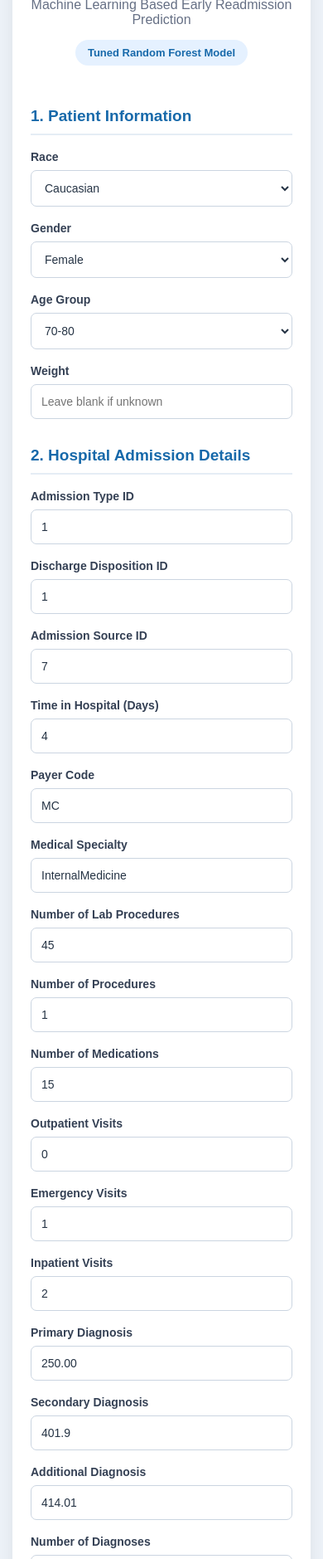
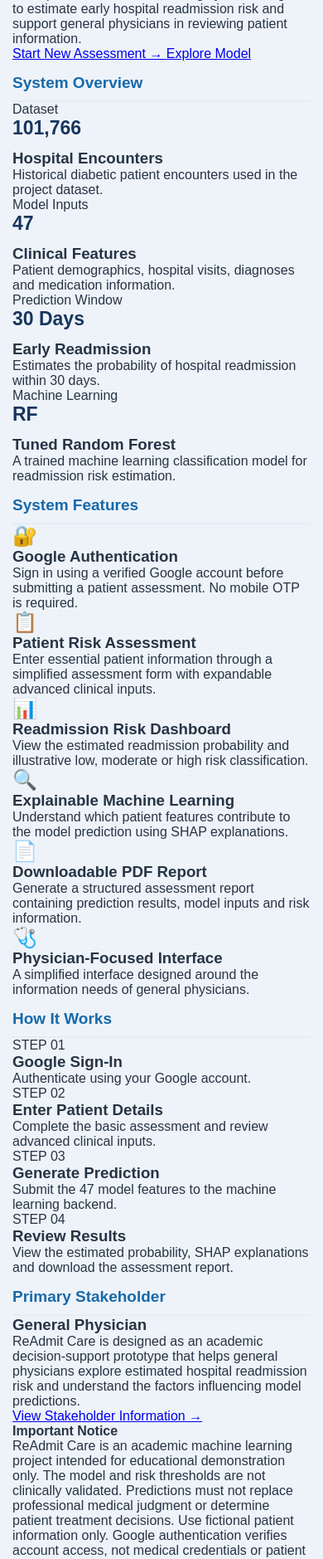
Before and after one commit to anirudhsphs-collab/hospital-readmission-prediction, a plain HTML site: page frontend/index.html in a window 390 px wide. Shown: the part 121-2000 px from the top of the page at 83% size. Drawn offline with Linux system fonts and the light colour scheme.

Commit message:
Update index.html

```diff
--- a/frontend/index.html
+++ b/frontend/index.html
@@ -1,322 +1,452 @@
 
 <!DOCTYPE html>
 <html lang="en">
+
 <head>
+
     <meta charset="UTF-8">
-    <meta name="viewport" content="width=device-width, initial-scale=1.0">
-    <title>Hospital Readmission Prediction</title>
+
+    <meta name="viewport"
+          content="width=device-width, initial-scale=1.0">
+
+    <title>ReAdmit Care | Dashboard</title>
+
     <link rel="stylesheet" href="style.css">
+
 </head>
+
 <body>
 
-    <div class="container">
+<div id="sidebar"></div>
 
-        <header>
-            <h1>Hospital Readmission Prediction</h1>
-            <p>Machine Learning Based Early Readmission Prediction</p>
-            <span class="model-tag">Tuned Random Forest Model</span>
-        </header>
+<main class="main-content">
 
-        <form id="predictionForm">
+    <!-- TOP BAR -->
 
-            <h2 class="section-title">1. Patient Information</h2>
+    <div class="topbar">
 
-            <div class="form-group">
-                <label for="race">Race</label>
-                <select id="race">
-                    <option value="Caucasian">Caucasian</option>
-                    <option value="AfricanAmerican">African American</option>
-                    <option value="Other">Other</option>
-                    <option value="Asian">Asian</option>
-                    <option value="Hispanic">Hispanic</option>
-                </select>
-            </div>
+        <span>Overview Dashboard</span>
 
-            <div class="form-group">
-                <label for="gender">Gender</label>
-                <select id="gender">
-                    <option value="Female">Female</option>
-                    <option value="Male">Male</option>
-                </select>
-            </div>
-
-            <div class="form-group">
-                <label for="age">Age Group</label>
-                <select id="age">
-                    <option value="[70-80)">70-80</option>
-                    <option value="[60-70)">60-70</option>
-                    <option value="[80-90)">80-90</option>
-                    <option value="[50-60)">50-60</option>
-                    <option value="[40-50)">40-50</option>
-                    <option value="[90-100)">90-100</option>
-                    <option value="[30-40)">30-40</option>
-                    <option value="[20-30)">20-30</option>
-                    <option value="[10-20)">10-20</option>
-                    <option value="[0-10)">0-10</option>
-                </select>
-            </div>
-
-            <div class="form-group">
-                <label for="weight">Weight</label>
-                <input type="text" id="weight" placeholder="Leave blank if unknown">
-            </div>
-
-            <h2 class="section-title">2. Hospital Admission Details</h2>
-
-            <div class="form-group">
-                <label for="admission_type_id">Admission Type ID</label>
-                <input type="number" id="admission_type_id" value="1">
-            </div>
-
-            <div class="form-group">
-                <label for="discharge_disposition_id">Discharge Disposition ID</label>
-                <input type="number" id="discharge_disposition_id" value="1">
-            </div>
-
-            <div class="form-group">
-                <label for="admission_source_id">Admission Source ID</label>
-                <input type="number" id="admission_source_id" value="7">
-            </div>
-
-            <div class="form-group">
-                <label for="time_in_hospital">Time in Hospital (Days)</label>
-                <input type="number" id="time_in_hospital" value="4" min="1" max="14">
-            </div>
-
-            <div class="form-group">
-                <label for="payer_code">Payer Code</label>
-                <input type="text" id="payer_code" value="MC">
-            </div>
-
-            <div class="form-group">
-                <label for="medical_specialty">Medical Specialty</label>
-                <input type="text" id="medical_specialty" value="InternalMedicine">
-            </div>
-
-            <div class="form-group">
-                <label for="num_lab_procedures">Number of Lab Procedures</label>
-                <input type="number" id="num_lab_procedures" value="45" min="0">
-            </div>
-
-            <div class="form-group">
-                <label for="num_procedures">Number of Procedures</label>
-                <input type="number" id="num_procedures" value="1" min="0">
-            </div>
-
-            <div class="form-group">
-                <label for="num_medications">Number of Medications</label>
-                <input type="number" id="num_medications" value="15" min="0">
-            </div>
-
-            <div class="form-group">
-                <label for="number_outpatient">Outpatient Visits</label>
-                <input type="number" id="number_outpatient" value="0" min="0">
-            </div>
-
-            <div class="form-group">
-                <label for="number_emergency">Emergency Visits</label>
-                <input type="number" id="number_emergency" value="1" min="0">
-            </div>
-
-            <div class="form-group">
-                <label for="number_inpatient">Inpatient Visits</label>
-                <input type="number" id="number_inpatient" value="2" min="0">
-            </div>
-
-            <div class="form-group">
-                <label for="diag_1">Primary Diagnosis</label>
-                <input type="text" id="diag_1" value="250.00">
-            </div>
-
-            <div class="form-group">
-                <label for="diag_2">Secondary Diagnosis</label>
-                <input type="text" id="diag_2" value="401.9">
-            </div>
-
-            <div class="form-group">
-                <label for="diag_3">Additional Diagnosis</label>
-                <input type="text" id="diag_3" value="414.01">
-            </div>
-
-            <div class="form-group">
-                <label for="number_diagnoses">Number of Diagnoses</label>
-                <input type="number" id="number_diagnoses" value="7" min="1">
-            </div>
-
-            <h2 class="section-title">3. Test Results</h2>
-
-            <div class="form-group">
-                <label for="max_glu_serum">Maximum Glucose Serum</label>
-                <select id="max_glu_serum">
-                    <option value="None">None</option>
-                    <option value="Norm">Normal</option>
-                    <option value=">200">Above 200</option>
-                    <option value=">300">Above 300</option>
-                </select>
-            </div>
-
-            <div class="form-group">
-                <label for="A1Cresult">HbA1c Result</label>
-                <select id="A1Cresult">
-                    <option value="None">None</option>
-                    <option value="Norm">Normal</option>
-                    <option value=">7">Above 7</option>
-                    <option value=">8">Above 8</option>
-                </select>
-            </div>
-
-            <h2 class="section-title">4. Medication Details</h2>
-
-            <div class="form-group">
-                <label for="metformin">Metformin</label>
-                <select id="metformin" class="medication"></select>
-            </div>
-
-            <div class="form-group">
-                <label for="repaglinide">Repaglinide</label>
-                <select id="repaglinide" class="medication"></select>
-            </div>
-
-            <div class="form-group">
-                <label for="nateglinide">Nateglinide</label>
-                <select id="nateglinide" class="medication"></select>
-            </div>
-
-            <div class="form-group">
-                <label for="chlorpropamide">Chlorpropamide</label>
-                <select id="chlorpropamide" class="medication"></select>
-            </div>
-
-            <div class="form-group">
-                <label for="glimepiride">Glimepiride</label>
-                <select id="glimepiride" class="medication"></select>
-            </div>
-
-            <div class="form-group">
-                <label for="acetohexamide">Acetohexamide</label>
-                <select id="acetohexamide" class="medication"></select>
-            </div>
-
-            <div class="form-group">
-                <label for="glipizide">Glipizide</label>
-                <select id="glipizide" class="medication"></select>
-            </div>
-
-            <div class="form-group">
-                <label for="glyburide">Glyburide</label>
-                <select id="glyburide" class="medication"></select>
-            </div>
-
-            <div class="form-group">
-                <label for="tolbutamide">Tolbutamide</label>
-                <select id="tolbutamide" class="medication"></select>
-            </div>
-
-            <div class="form-group">
-                <label for="pioglitazone">Pioglitazone</label>
-                <select id="pioglitazone" class="medication"></select>
-            </div>
-
-            <div class="form-group">
-                <label for="rosiglitazone">Rosiglitazone</label>
-                <select id="rosiglitazone" class="medication"></select>
-            </div>
-
-            <div class="form-group">
-                <label for="acarbose">Acarbose</label>
-                <select id="acarbose" class="medication"></select>
-            </div>
-
-            <div class="form-group">
-                <label for="miglitol">Miglitol</label>
-                <select id="miglitol" class="medication"></select>
-            </div>
-
-            <div class="form-group">
-                <label for="troglitazone">Troglitazone</label>
-                <select id="troglitazone" class="medication"></select>
-            </div>
-
-            <div class="form-group">
-                <label for="tolazamide">Tolazamide</label>
-                <select id="tolazamide" class="medication"></select>
-            </div>
-
-            <div class="form-group">
-                <label for="examide">Examide</label>
-                <select id="examide">
-                    <option value="No">No</option>
-                </select>
-            </div>
-
-            <div class="form-group">
-                <label for="citoglipton">Citoglipton</label>
-                <select id="citoglipton">
-                    <option value="No">No</option>
-                </select>
-            </div>
-
-            <div class="form-group">
-                <label for="insulin">Insulin</label>
-                <select id="insulin" class="medication"></select>
-            </div>
-
-            <div class="form-group">
-                <label for="glyburide-metformin">Glyburide Metformin</label>
-                <select id="glyburide-metformin" class="medication"></select>
-            </div>
-
-            <div class="form-group">
-                <label for="glipizide-metformin">Glipizide Metformin</label>
-                <select id="glipizide-metformin" class="medication"></select>
-            </div>
-
-            <div class="form-group">
-                <label for="glimepiride-pioglitazone">Glimepiride Pioglitazone</label>
-                <select id="glimepiride-pioglitazone" class="combination-medication"></select>
-            </div>
-
-            <div class="form-group">
-                <label for="metformin-rosiglitazone">Metformin Rosiglitazone</label>
-                <select id="metformin-rosiglitazone" class="combination-medication"></select>
-            </div>
-
-            <div class="form-group">
-                <label for="metformin-pioglitazone">Metformin Pioglitazone</label>
-                <select id="metformin-pioglitazone" class="combination-medication"></select>
-            </div>
-
-            <div class="form-group">
-                <label for="change">Medication Change</label>
-                <select id="change">
-                    <option value="No">No</option>
-                    <option value="Ch">Changed</option>
-                </select>
-            </div>
-
-            <div class="form-group">
-                <label for="diabetesMed">Diabetes Medication</label>
-                <select id="diabetesMed">
-                    <option value="Yes">Yes</option>
-                    <option value="No">No</option>
-                </select>
-            </div>
-
-            <button type="submit" id="predictButton">
-                Predict Readmission
-            </button>
-
-        </form>
-
-        <div id="result" aria-live="polite"></div>
-
-        <footer>
-            <p>Academic Machine Learning Project | Hospital Readmission Prediction</p>
-            <small>Predictions are for educational demonstration only, not medical decisions.</small>
-        </footer>
+        <span class="tag">
+            General Physician Portal
+        </span>
 
     </div>
 
-    <script src="script.js"></script>
+
+    <!-- WELCOME SECTION -->
+
+    <section class="card hero">
+
+        <div class="hero-content">
+
+            <span class="tag">
+                Machine Learning Powered
+            </span>
+
+            <h1>
+                Hospital Readmission Prediction
+            </h1>
+
+            <p class="subtitle">
+
+                An explainable machine learning system
+                designed to estimate early hospital
+                readmission risk and support general
+                physicians in reviewing patient information.
+
+            </p>
+
+            <div class="button-row">
+
+                <a href="assessment.html" class="btn">
+
+                    Start New Assessment →
+
+                </a>
+
+                <a href="model.html" class="btn secondary">
+
+                    Explore Model
+
+                </a>
+
+            </div>
+
+        </div>
+
+    </section>
+
+
+    <!-- PROJECT OVERVIEW -->
+
+    <h2 class="section-title">
+
+        System Overview
+
+    </h2>
+
+    <div class="form-grid">
+
+        <section class="card">
+
+            <span class="tag">Dataset</span>
+
+            <h1>101,766</h1>
+
+            <h3>Hospital Encounters</h3>
+
+            <p class="subtitle">
+
+                Historical diabetic patient encounters
+                used in the project dataset.
+
+            </p>
+
+        </section>
+
+
+        <section class="card">
+
+            <span class="tag">Model Inputs</span>
+
+            <h1>47</h1>
+
+            <h3>Clinical Features</h3>
+
+            <p class="subtitle">
+
+                Patient demographics, hospital visits,
+                diagnoses and medication information.
+
+            </p>
+
+        </section>
+
+
+        <section class="card">
+
+            <span class="tag">Prediction Window</span>
+
+            <h1>30 Days</h1>
+
+            <h3>Early Readmission</h3>
+
+            <p class="subtitle">
+
+                Estimates the probability of hospital
+                readmission within 30 days.
+
+            </p>
+
+        </section>
+
+
+        <section class="card">
+
+            <span class="tag">Machine Learning</span>
+
+            <h1>RF</h1>
+
+            <h3>Tuned Random Forest</h3>
+
+            <p class="subtitle">
+
+                A trained machine learning classification
+                model for readmission risk estimation.
+
+            </p>
+
+        </section>
+
+    </div>
+
+
+    <!-- SYSTEM FEATURES -->
+
+    <h2 class="section-title">
+
+        System Features
+
+    </h2>
+
+    <div class="form-grid">
+
+        <section class="card">
+
+            <h2>🔐</h2>
+
+            <h3>Google Authentication</h3>
+
+            <p>
+
+                Sign in using a verified Google account
+                before submitting a patient assessment.
+
+                No mobile OTP is required.
+
+            </p>
+
+        </section>
+
+
+        <section class="card">
+
+            <h2>📋</h2>
+
+            <h3>Patient Risk Assessment</h3>
+
+            <p>
+
+                Enter essential patient information
+                through a simplified assessment form
+                with expandable advanced clinical inputs.
+
+            </p>
+
+        </section>
+
+
+        <section class="card">
+
+            <h2>📊</h2>
+
+            <h3>Readmission Risk Dashboard</h3>
+
+            <p>
+
+                View the estimated readmission probability
+                and illustrative low, moderate or high
+                risk classification.
+
+            </p>
+
+        </section>
+
+
+        <section class="card">
+
+            <h2>🔍</h2>
+
+            <h3>Explainable Machine Learning</h3>
+
+            <p>
+
+                Understand which patient features
+                contribute to the model prediction
+                using SHAP explanations.
+
+            </p>
+
+        </section>
+
+
+        <section class="card">
+
+            <h2>📄</h2>
+
+            <h3>Downloadable PDF Report</h3>
+
+            <p>
+
+                Generate a structured assessment report
+                containing prediction results,
+                model inputs and risk information.
+
+            </p>
+
+        </section>
+
+
+        <section class="card">
+
+            <h2>🩺</h2>
+
+            <h3>Physician-Focused Interface</h3>
+
+            <p>
+
+                A simplified interface designed
+                around the information needs of
+                general physicians.
+
+            </p>
+
+        </section>
+
+    </div>
+
+
+    <!-- WORKFLOW -->
+
+    <section class="card">
+
+        <h2 class="section-title">
+
+            How It Works
+
+        </h2>
+
+        <div class="form-grid">
+
+            <div>
+
+                <span class="tag">STEP 01</span>
+
+                <h3>Google Sign-In</h3>
+
+                <p>
+
+                    Authenticate using your Google account.
+
+                </p>
+
+            </div>
+
+
+            <div>
+
+                <span class="tag">STEP 02</span>
+
+                <h3>Enter Patient Details</h3>
+
+                <p>
+
+                    Complete the basic assessment
+                    and review advanced clinical inputs.
+
+                </p>
+
+            </div>
+
+
+            <div>
+
+                <span class="tag">STEP 03</span>
+
+                <h3>Generate Prediction</h3>
+
+                <p>
+
+                    Submit the 47 model features
+                    to the machine learning backend.
+
+                </p>
+
+            </div>
+
+
+            <div>
+
+                <span class="tag">STEP 04</span>
+
+                <h3>Review Results</h3>
+
+                <p>
+
+                    View the estimated probability,
+                    SHAP explanations and download
+                    the assessment report.
+
+                </p>
+
+            </div>
+
+        </div>
+
+    </section>
+
+
+    <!-- STAKEHOLDER INFORMATION -->
+
+    <section class="card">
+
+        <h2 class="section-title">
+
+            Primary Stakeholder
+
+        </h2>
+
+        <h3>General Physician</h3>
+
+        <p>
+
+            ReAdmit Care is designed as an academic
+            decision-support prototype that helps
+            general physicians explore estimated
+            hospital readmission risk and understand
+            the factors influencing model predictions.
+
+        </p>
+
+        <a href="stakeholder.html"
+           class="btn secondary">
+
+            View Stakeholder Information →
+
+        </a>
+
+    </section>
+
+
+    <!-- DISCLAIMER -->
+
+    <section class="card">
+
+        <div class="notice">
+
+            <strong>Important Notice</strong>
+
+            <p>
+
+                ReAdmit Care is an academic machine
+                learning project intended for educational
+                demonstration only.
+
+                The model and risk thresholds are not
+                clinically validated.
+
+                Predictions must not replace professional
+                medical judgment or determine patient
+                treatment decisions.
+
+                Use fictional patient information only.
+
+                Google authentication verifies account
+                access, not medical credentials or
+                patient identity.
+
+            </p>
+
+        </div>
+
+    </section>
+
+
+    <!-- FOOTER -->
+
+    <footer>
+
+        <p>
+
+            ReAdmit Care |
+            Hospital Readmission Prediction System
+
+        </p>
+
+        <small>
+
+            Academic Machine Learning Project |
+            Explainable Healthcare Analytics
+
+        </small>
+
+    </footer>
+
+</main>
+
+<script src="script.js" type="module"></script>
+
 </body>
+
 </html>
```
